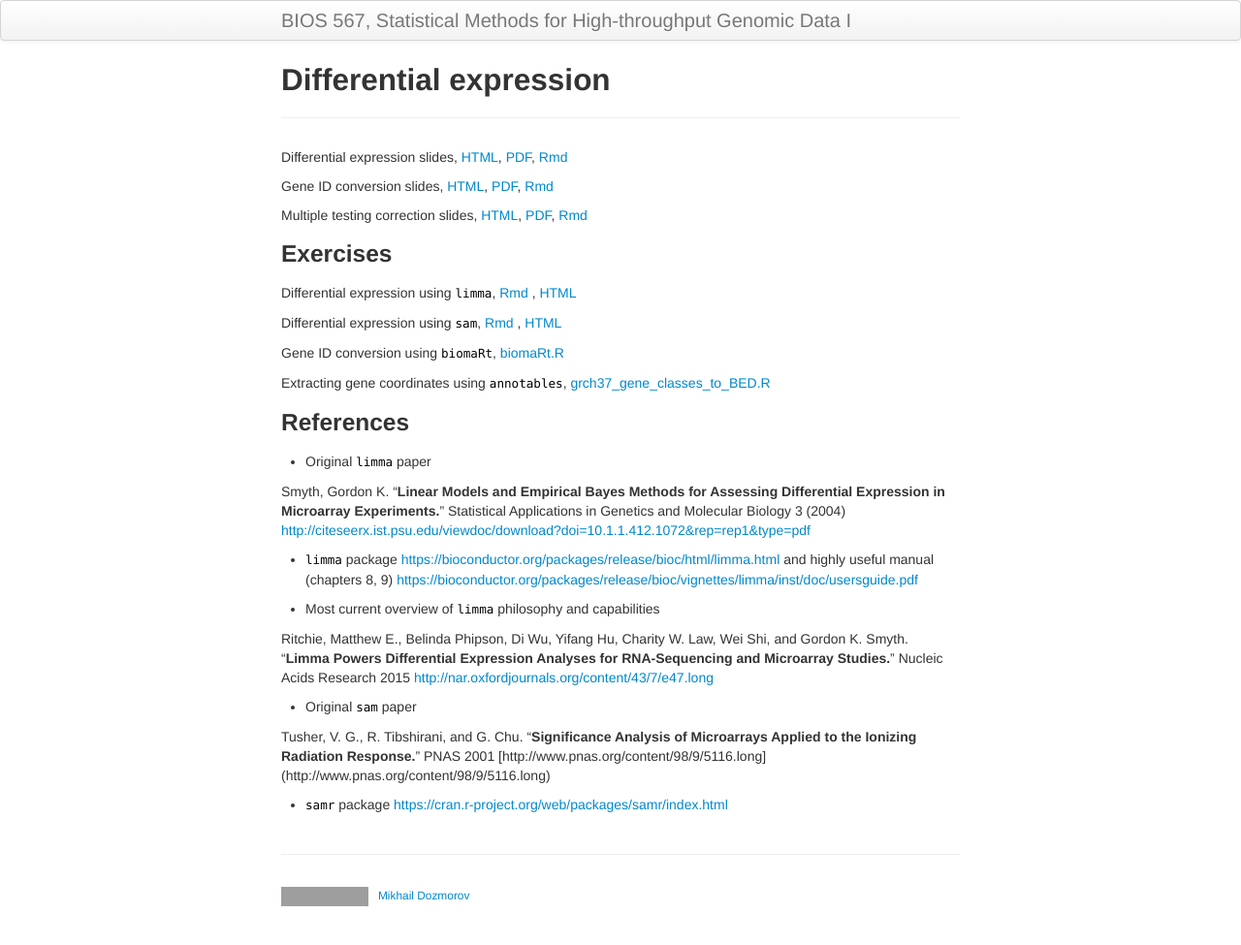
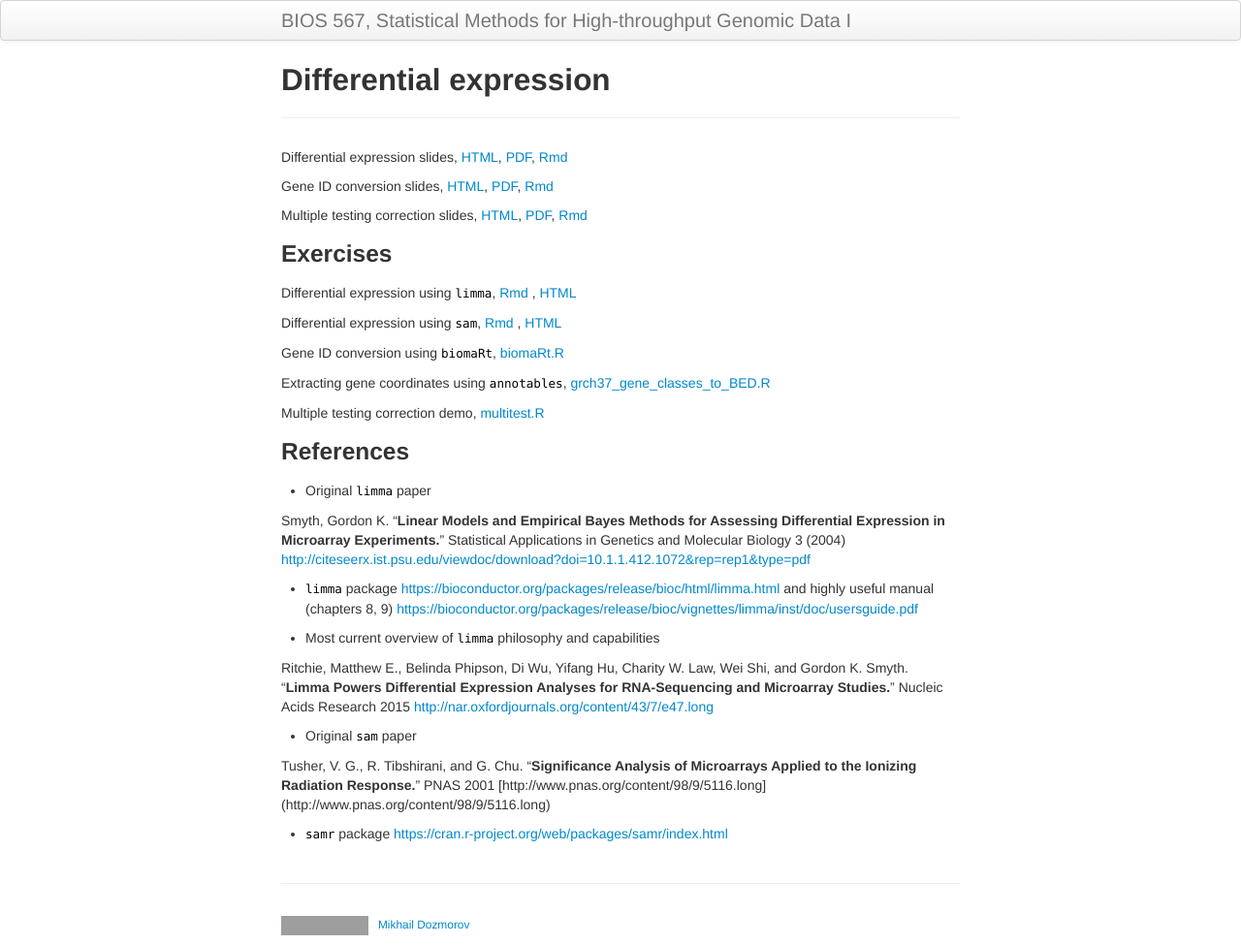
Before and after one commit to mdozmorov/BIOS567, a Jekyll site: the page built from pages/07a_diffexpression.md, in a window 1280 px wide. Shown: the whole page at 97% size. Built offline with Jekyll 4.4.1, drawn with Linux system fonts in a browser that asks for light colours; before the commit the page ends 945 px from its top, so only the background shows below that; grey boxes are pictures that could not be loaded.

Commit message:
Add multitest exercise

```diff
--- a/pages/07a_diffexpression.md
+++ b/pages/07a_diffexpression.md
@@ -19,6 +19,8 @@ Gene ID conversion using `biomaRt`, [biomaRt.R](/BIOS567/assets/presentation_dif
 
 Extracting gene coordinates using `annotables`, [grch37_gene_classes_to_BED.R](/BIOS567/assets/presentation_diffexpression/grch37_gene_classes_to_BED.R)
 
+Multiple testing correction demo, [multitest.R](/BIOS567/assets/presentation_diffexpression/multitest.R)
+
 ### References
 
 - Original `limma` paper
```
Also changed, not shown: 1 other file.
